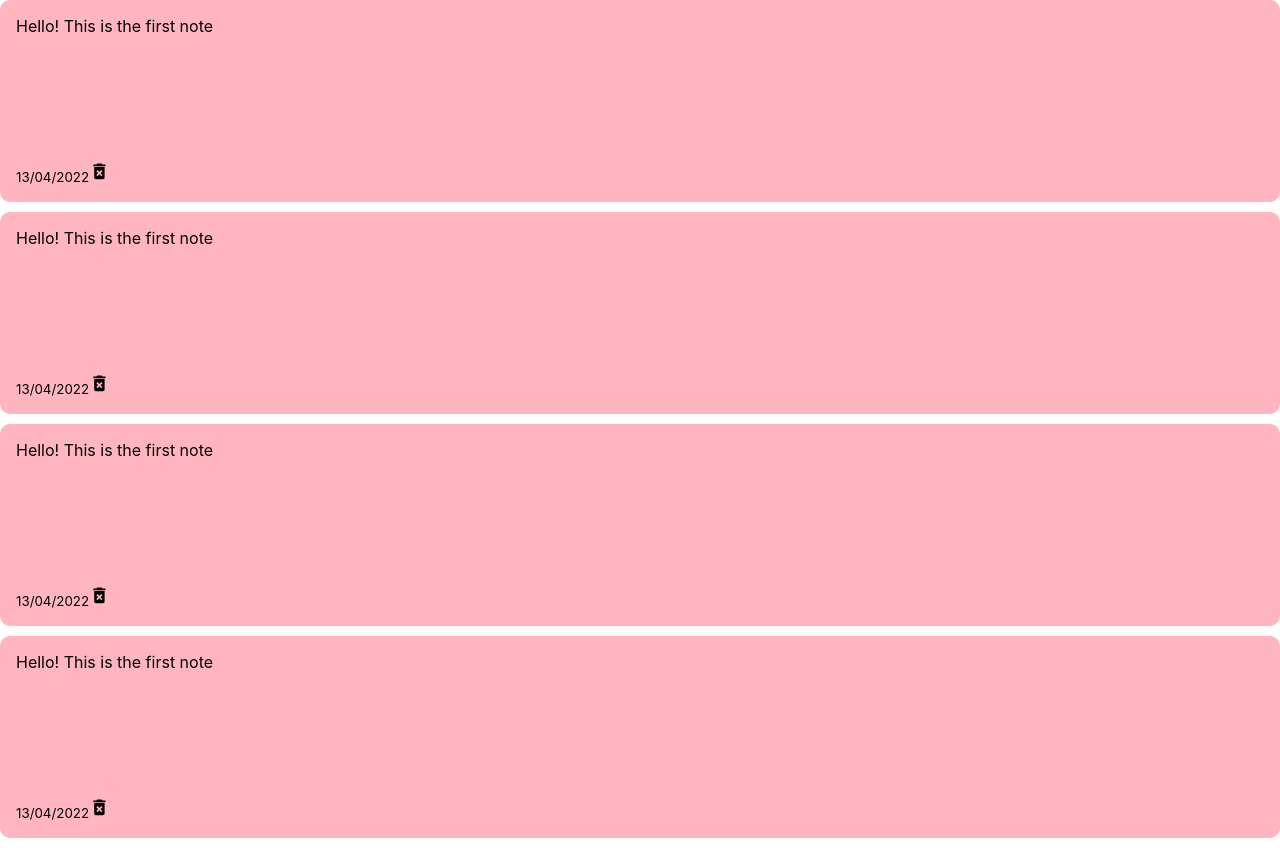
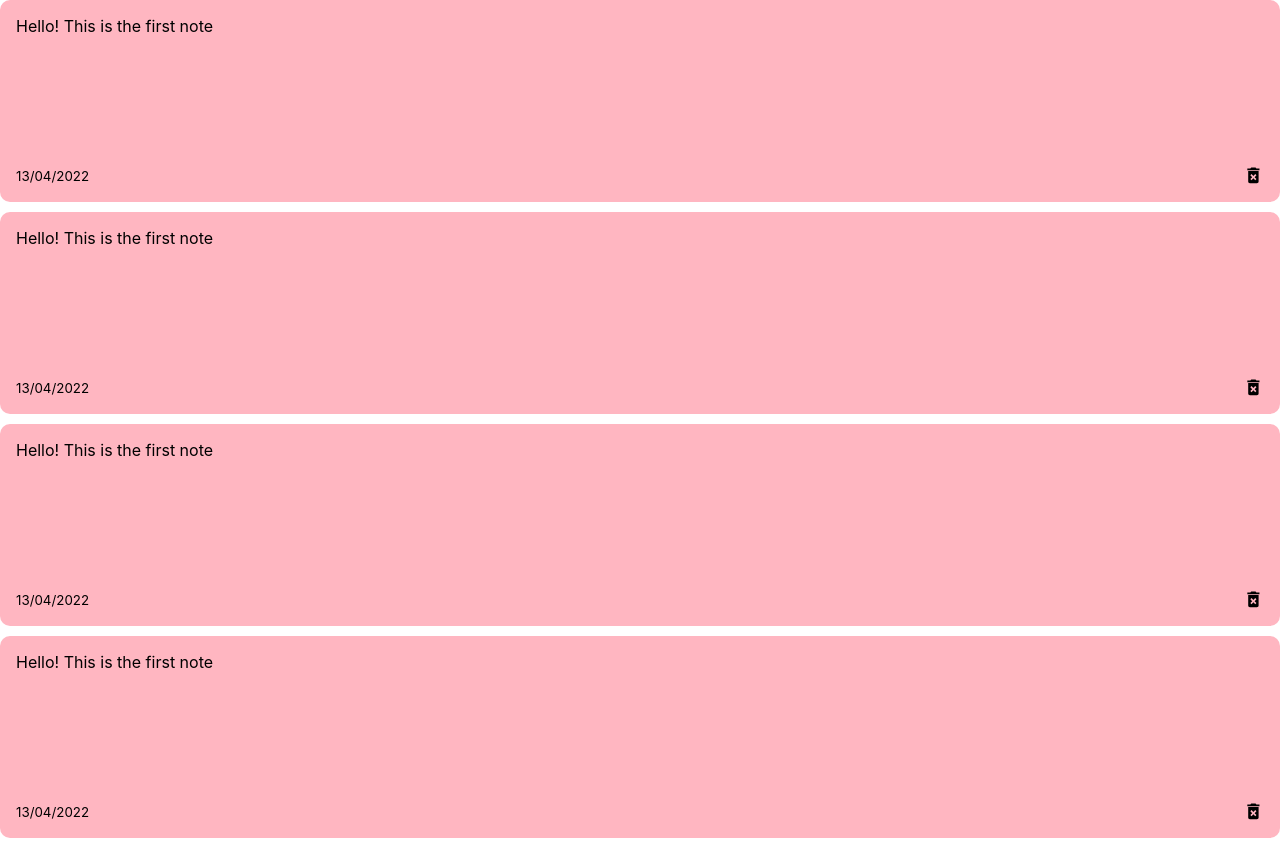
Before and after one commit to McKenzieLynn/React-App, a React (Create React App) app: page / in a window 1280 px wide. Built offline with nearby package versions, Linux system fonts and the light colour scheme.

Commit message:
Fixing the footer in the notes

```diff
--- a/src/index.css
+++ b/src/index.css
@@ -19,7 +19,15 @@ code {
   border-radius: 10px; /* adding curve to corners */
   padding: 1rem; /* creating padding so text doesn't run outside of note */
   min-height: 170px; /* note height */
+  /* arranging how text appears in note */
   display: flex;
   flex-direction: column;
   justify-content: space-between;
 }
+
+.note-footer{
+  /* positioning trash icon in the footer */
+  display: flex;
+  align-items: center;
+  justify-content: space-between;
+}
```
